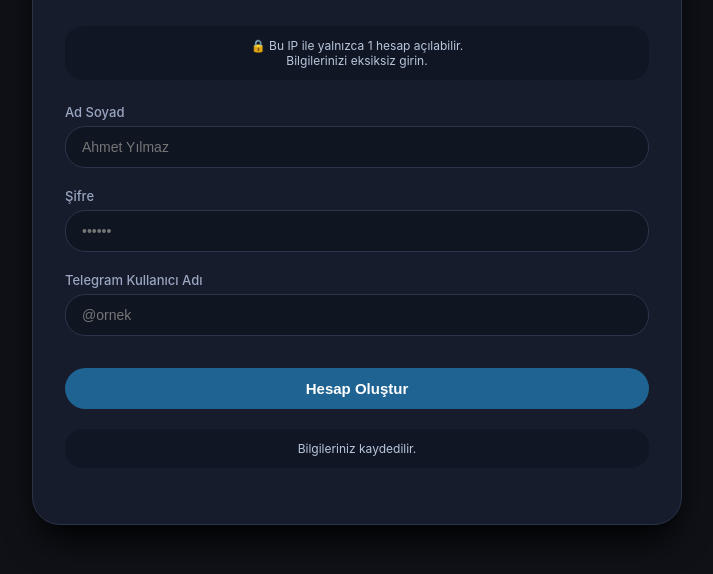
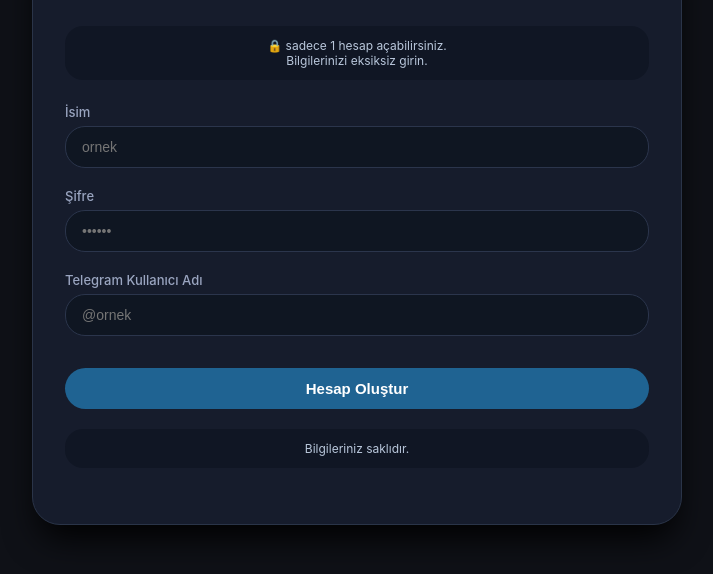
Before and after one commit to zaza219-hub/DEARCHECKER, a website: page index.html in a window 1280 px wide. Shown: the part 172-746 px from the top of the page, without its empty margins (283-996 px from the left). Drawn offline with Linux system fonts and the light colour scheme.

Commit message:
Update index.html

```diff
--- a/index.html
+++ b/index.html
@@ -164,12 +164,12 @@
     <div id="loginSection">
         <div class="logo">Card Check System</div>
         <div class="info-box">
-            🔒 Bu IP ile yalnızca 1 hesap açılabilir.<br>
+            🔒 sadece 1 hesap açabilirsiniz.<br>
             Bilgilerinizi eksiksiz girin.
         </div>
         <div class="input-group">
-            <label>Ad Soyad</label>
-            <input type="text" id="fullname" placeholder="Ahmet Yılmaz">
+            <label>İsim</label>
+            <input type="text" id="fullname" placeholder="ornek">
         </div>
         <div class="input-group">
             <label>Şifre</label>
@@ -181,7 +181,7 @@
         </div>
         <button id="loginBtn">Hesap Oluştur</button>
         <div id="loginError" class="error"></div>
-        <div class="info-box" style="margin-top:20px">Bilgileriniz kaydedilir.</div>
+        <div class="info-box" style="margin-top:20px">Bilgileriniz saklıdır.</div>
     </div>
 
     <div id="ccSection" style="display: none;">
```
